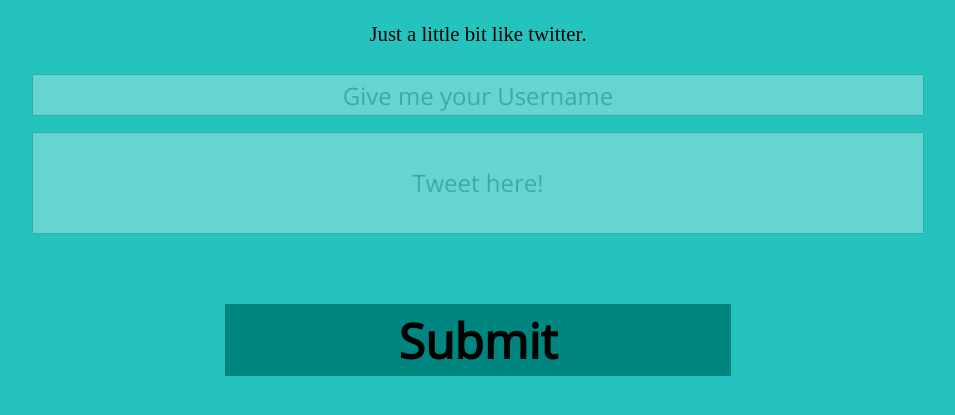
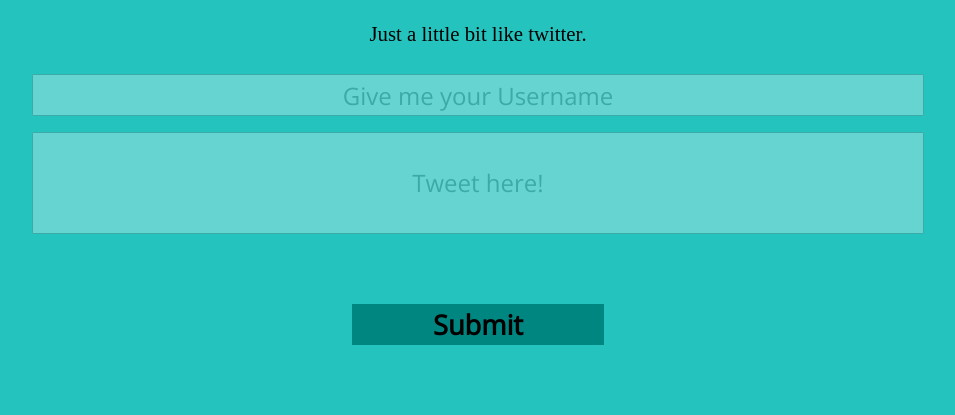
Before and after one commit to liberty-x/twitter, a website: page public/index.html in a window 1280 px wide. Shown: the part 291-706 px from the top of the page, without its empty margins (162-1117 px from the left). Drawn offline with nearby package versions, Linux system fonts and the light colour scheme; no server answers.

Commit message:
changes to button css

```diff
--- a/public/style.css
+++ b/public/style.css
@@ -50,7 +50,7 @@ input {
 
 input:last-child {
   opacity: 1;
-  font-size: 3em;
+  font-size: 1.7em;
   font-family: 'Open Sans', sans-serif;
   background-color: #008681;
   text-decoration: none;
@@ -115,7 +115,7 @@ font-size: 72px;
 
   input:last-child{
     height: 1.5em;
-    width: 40%;
+    width: 20%;
   }
 
   input[type="text"] {
```
